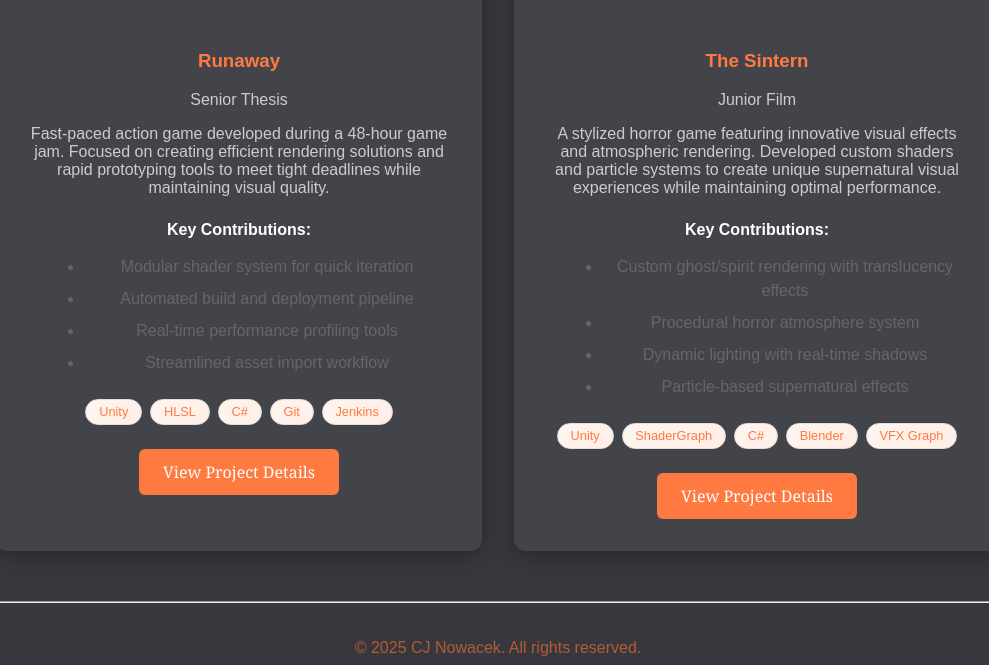
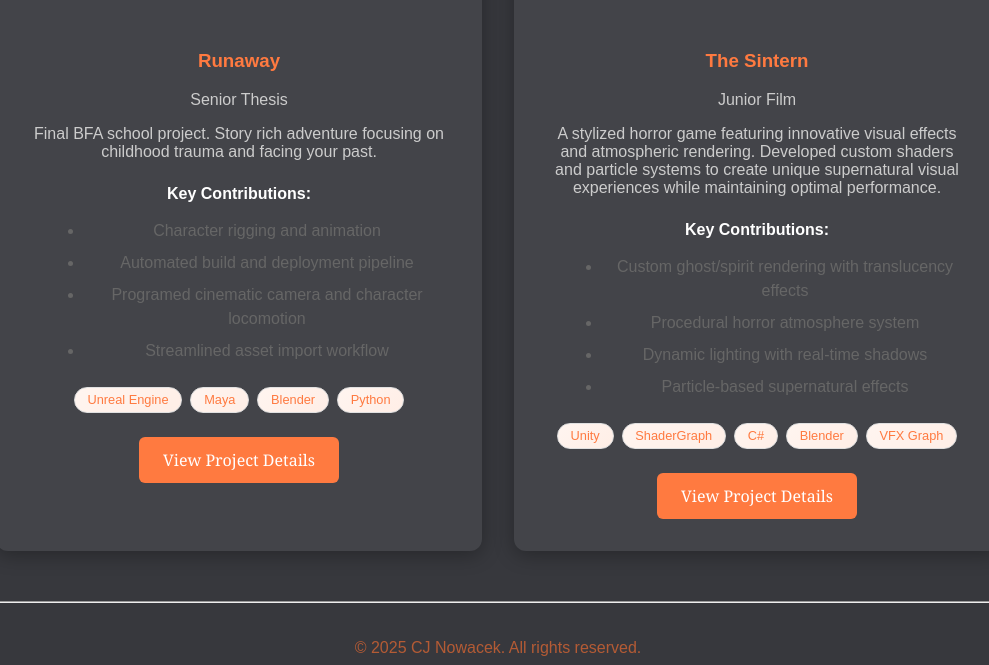
Before and after one commit to cjnowacek/php-website, a PHP site: page /index.php in a window 1280 px wide. Shown: the part 2329-2994 px from the top of the page, without its empty margins (142-1131 px from the left). Run offline with PHP 8.4, Linux system fonts and the light colour scheme.

Commit message:
updating card image and gifs for: smite, runaway, and sintern

```diff
--- a/includes/project-data/project_loader.php
+++ b/includes/project-data/project_loader.php
@@ -45,9 +45,12 @@ class ProjectLoader {
 
     private static function loadProjects() {
         self::$projects = [];
+
+        // Try multiple possible paths
         $possiblePaths = [
-          __DIR__ . '/',                                    # Same directory
-          dirname(__DIR__) . '/includes/project-data/',     # From root
+            __DIR__ . '/',              // Same directory as project_loader.php
+            __DIR__ . '/projects/',     // projects subdirectory
+            dirname(__DIR__) . '/includes/projects/', // From root
         ];
 
         $projectDir = null;
--- a/includes/project-data/runaway.php
+++ b/includes/project-data/runaway.php
@@ -10,14 +10,14 @@ return [
     'order' => 3,
     'image' => 'static/img/runaway_1200x900.png',
     'gif' => 'static/img/runaway_1200x900.gif',
-    'description' => 'Fast-paced action game developed during a 48-hour game jam. Focused on creating efficient rendering solutions and rapid prototyping tools to meet tight deadlines while maintaining visual quality.',
+    'description' => 'Final BFA school project. Story rich adventure focusing on childhood trauma and facing your past.',
     'highlights' => [
-        'Modular shader system for quick iteration',
+        'Character rigging and animation',
         'Automated build and deployment pipeline',
-        'Real-time performance profiling tools',
+        'Programed cinematic camera and character locomotion',
         'Streamlined asset import workflow'
     ],
-    'tech_tags' => ['Unity', 'HLSL', 'C#', 'Git', 'Jenkins'],
+    'tech_tags' => ['Unreal Engine', 'Maya', 'Blender', 'Python'],
     'link' => 'techart/runaway/',
     'meta' => [
         'duration' => '48 hours',
--- a/includes/project-data/sintern.php
+++ b/includes/project-data/sintern.php
@@ -7,8 +7,8 @@ return [
     'category' => 'techart',
     'featured' => true,
     'order' => 2,
-    'image' => 'static/img/TheSintern1200x900.png',
-    'gif' => 'static/img/TheSintern1200x900.gif',
+    'image' => 'static/img/sintern_1200x900.png',
+    'gif' => 'static/img/sintern_1200x900.gif',
     'description' => 'A stylized horror game featuring innovative visual effects and atmospheric rendering. Developed custom shaders and particle systems to create unique supernatural visual experiences while maintaining optimal performance.',
     'highlights' => [
         'Custom ghost/spirit rendering with translucency effects',
--- a/includes/project-data/smite.php
+++ b/includes/project-data/smite.php
@@ -7,8 +7,8 @@ return [
     'category' => 'techart',
     'featured' => true,
     'order' => 1,
-    'image' => 'static/img/Smite_1200x900.png',
-    'gif' => 'static/img/y7A08Y.gif',
+    'image' => 'static/img/smite_1200x900.png',
+    'gif' => 'static/img/smite_1200x900.gif',
     'description' => 'Technical artist to the popular MOBA game. Focused on creating optimizing charater rigging pipelines, and developing tools to streamline the art production workflow.',
     'highlights' => [
       'Created automatic build tools for building rig moduals',
--- a/index.php
+++ b/index.php
@@ -8,7 +8,7 @@ $featuredProjectIds = [
     'smite',           // First card
     'build_pipeline',   // Second card
     'runaway',           // Third card
-    'sintern'          // Forth card
+    'sintern'          //Fourth card
 ];
 
 // Load the specific projects you want
```
Also changed, not shown: static/img/Smite_1200x900.png (deleted), static/img/sintern_1200x900.png (renamed from static/img/TheSintern1200x900.png), static/img/smite_1200x900.png (added), 4 other files.
